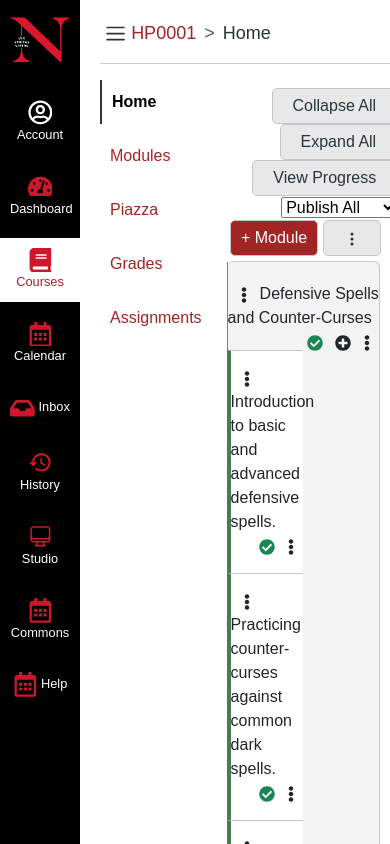
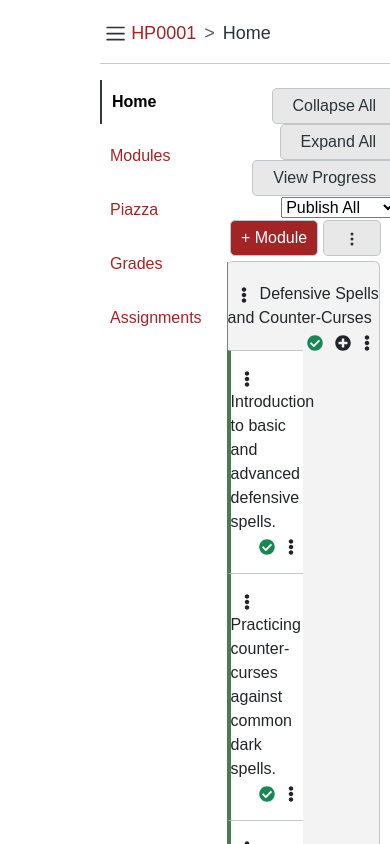
Before and after one commit to dnydlk/kanbas-react-web-app, a React (Create React App) app: page /#/Kanbas/Courses/C01/Home in a window 390 px wide. Shown: the top 844 px of the page. Built offline with nearby package versions, Linux system fonts and the light colour scheme.

Commit message:
Update sidebar and navigation styles

```diff
--- a/src/kanbas/Courses/Home/Sidebar.tsx
+++ b/src/kanbas/Courses/Home/Sidebar.tsx
@@ -34,7 +34,7 @@ const todoItems = [
 
 function Sidebar() {
   return (
-    <div className="col pe-0 me-0 mt-2 ">
+    <div className="col pe-0 me-0 mt-2">
       <div id="Sidebar" className="w-100">
         {sidebarButtons.map((button, index) => (
           <div className="row" key={index}>
--- a/src/kanbas/Courses/Home/index.tsx
+++ b/src/kanbas/Courses/Home/index.tsx
@@ -9,7 +9,7 @@ function Home() {
           <div className="col">
             <ModuleList />
           </div>
-          <div className="col-3 pe-0 me-0 mt-2 ">
+          <div className="col-3 pe-0 me-0 mt-2 d-sm-none d-md-block">
             <Sidebar />
           </div>
         </div>
--- a/src/kanbas/Courses/Navigation/index.tsx
+++ b/src/kanbas/Courses/Navigation/index.tsx
@@ -4,7 +4,7 @@ function CourseNavigation() {
   const links = ["Home", "Modules", "Piazza", "Grades", "Assignments"];
   const { pathname } = useLocation();
   return (
-    <ul className="wd-course-navigation">
+    <ul className="wd-course-navigation d-sm-none d-md-block">
       {links.map((link, index) => (
         <li key={index} className={pathname.includes(link) ? "wd-active" : ""}>
           <Link to={link}>{link}</Link>
--- a/src/kanbas/Navigation/index.tsx
+++ b/src/kanbas/Navigation/index.tsx
@@ -56,7 +56,7 @@ function KanbasNavigation() {
   const { pathname } = useLocation();
   return (
     <div id="KanbasNavigation">
-      <ul className="wd-kanbas-navigation">
+      <ul className="wd-kanbas-navigation d-none d-sm-none d-md-block">
         <li>
           <Link to={"http://northeastern.edu"}>
             <img
```
